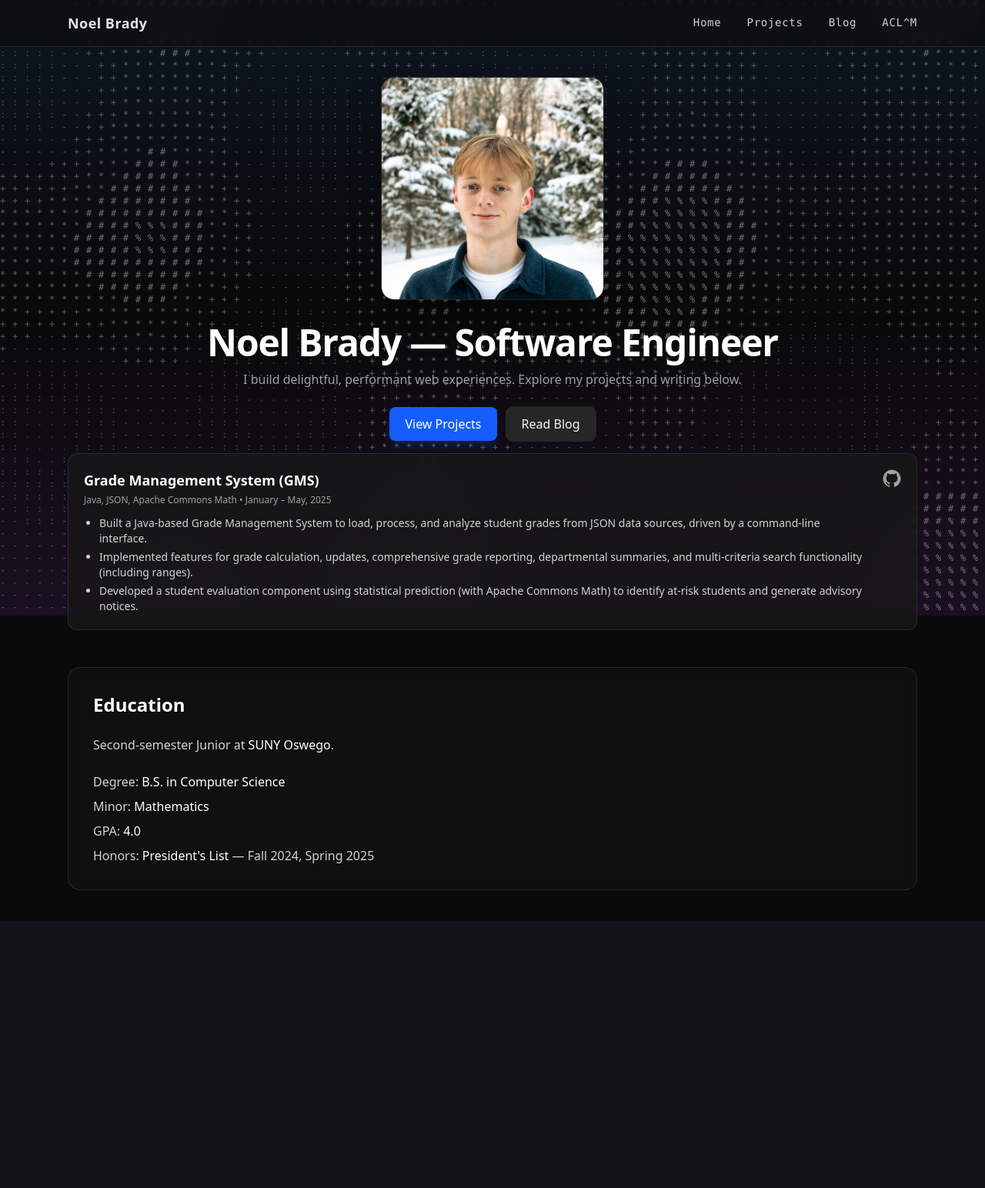
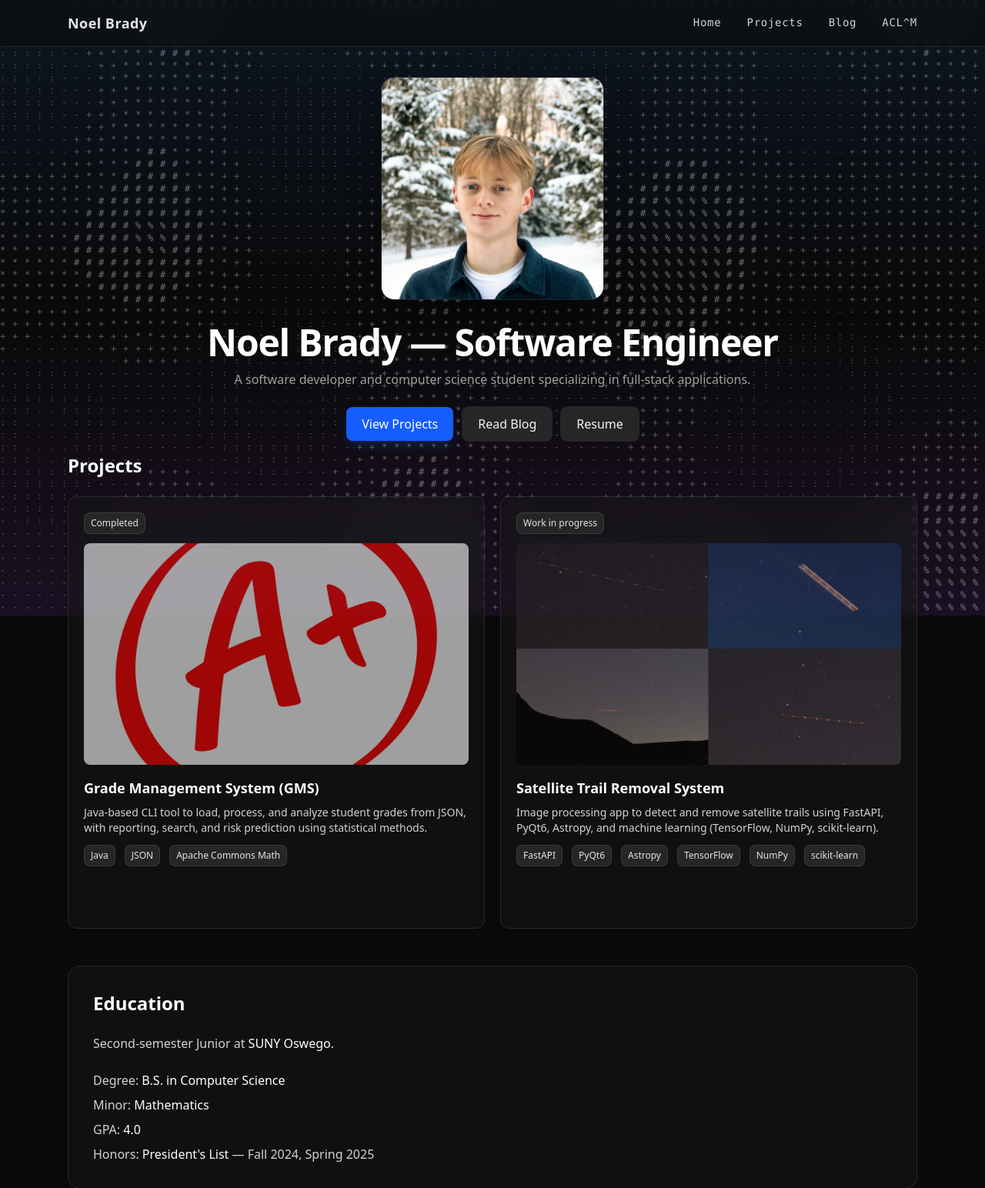
Before and after one commit to NBBrathen/personal_site, a Django app: page / in a window 1280 px wide. Shown: the top 1544 px of the page at 77% size. Before the commit the page ends 1197 px from the top, so only its background shows below. Run offline with Django 5.2, Linux system fonts and the light colour scheme; style sheets or scripts are compiled from the project's sources.

Commit message:
Updated projects view

```diff
--- a/core/templates/core/home.html
+++ b/core/templates/core/home.html
@@ -4,6 +4,18 @@
 {% block title %}Home • Personal Website{% endblock %}
 
 {% block content %}
+<style>
+	.card { transition: transform .2s ease, box-shadow .2s ease; }
+	.card:hover { transform: translateY(-4px); }
+	.card-cta { opacity: 0; transform: translateY(6px); transition: opacity .2s ease, transform .2s ease; }
+	.card:hover .card-cta { opacity: 1; transform: translateY(0); }
+	.tag { display: inline-block; padding: 4px 8px; border-radius: 8px; border: 1px solid rgba(255,255,255,.1); background-color: #262626; color: #e5e5e5; font-size: .75rem; }
+	.card-media { opacity: .6; transition: opacity .2s ease; }
+	.card:hover .card-media { opacity: 1; }
+	.cta-swap .hover-label { display: none; }
+	.cta-swap:hover .default-label { display: none; }
+	.cta-swap:hover .hover-label { display: inline; }
+</style>
 <section class="mx-auto max-w-6xl space-y-12">
 	<div class="mb-4 grid gap-8 md:grid-cols-[1fr,380px] items-center" data-reveal>
 		<div class="justify-self-center">
@@ -11,34 +23,57 @@
 		</div>
 		<div class="text-center">
 			<h1 class="text-4xl sm:text-5xl font-extrabold tracking-tight text-white">Noel Brady — Software Engineer</h1>
-			<p class="mt-3 text-neutral-400 max-w-2xl mx-auto">I build delightful, performant web experiences. Explore my projects and writing below.</p>
+			<p class="mt-3 text-neutral-400 max-w-2xl mx-auto">A software developer and computer science student specializing in full-stack applications.</p>
 			<div class="mt-6 flex items-center justify-center gap-3">
 				<a class="hover-card inline-block rounded-lg bg-blue-600 px-5 py-2.5 font-medium text-white shadow-lg shadow-blue-600/20" href="#projects">View Projects</a>
 				<a class="hover-card inline-block rounded-lg bg-neutral-800 px-5 py-2.5 font-medium text-neutral-100 ring-1 ring-white/10" href="{% url 'blog' %}">Read Blog</a>
+				<a class="hover-card inline-block rounded-lg bg-neutral-800 px-5 py-2.5 font-medium text-neutral-100 ring-1 ring-white/10" href="{% static 'resume.pdf' %}" target="_blank" rel="noopener">Resume</a>
 			</div>
 		</div>
 	</div>
 
-	<div id="projects" class="grid gap-5 sm:grid-cols-2" data-reveal>
-		<div class="hover-card rounded-xl border border-white/10 bg-neutral-900/80 backdrop-blur p-5 sm:col-span-2">
-			<div class="flex items-start justify-between gap-4">
-				<div class="min-w-0">
-					<h3 class="text-lg font-semibold text-white">Grade Management System (GMS)</h3>
-					<p class="mt-1 text-xs text-neutral-400">Java, JSON, Apache Commons Math • January – May, 2025</p>
-					<ul class="mt-3 space-y-1 text-sm text-neutral-300 list-disc pl-5">
-						<li>Built a Java-based Grade Management System to load, process, and analyze student grades from JSON data sources, driven by a command-line interface.</li>
-						<li>Implemented features for grade calculation, updates, comprehensive grade reporting, departmental summaries, and multi-criteria search functionality (including ranges).</li>
-						<li>Developed a student evaluation component using statistical prediction (with Apache Commons Math) to identify at-risk students and generate advisory notices.</li>
-					</ul>
+	<div id="projects" class="space-y-6" data-reveal>
+		<h2 class="text-2xl font-semibold text-white">Projects</h2>
+		<div class="grid gap-5 sm:grid-cols-2">
+			<div class="card rounded-xl border border-white/10 bg-neutral-900/50 backdrop-blur p-5 shadow-lg">
+				<div class="flex items-center justify-between">
+					<span class="tag">Completed</span>
 				</div>
-				<a href="https://github.com/NBBrathen/GradeManagementSystem" target="_blank" rel="noopener" aria-label="View Grade Management System on GitHub" class="shrink-0 text-neutral-400 hover:text-white">
-					<svg xmlns="http://www.w3.org/2000/svg" viewBox="0 0 24 24" fill="currentColor" class="h-6 w-6">
-						<path fill-rule="evenodd" d="M12 .5a11.5 11.5 0 0 0-3.636 22.417c.575.106.785-.246.785-.55 0-.272-.01-.992-.015-1.948-3.194.695-3.87-1.54-3.87-1.54-.523-1.329-1.277-1.683-1.277-1.683-1.044-.714.08-.699.08-.699 1.154.081 1.762 1.186 1.762 1.186 1.027 1.76 2.695 1.252 3.35.958.104-.744.402-1.252.732-1.54-2.55-.29-5.234-1.276-5.234-5.68 0-1.254.45-2.278 1.186-3.082-.12-.29-.514-1.459.112-3.042 0 0 .965-.309 3.166 1.177a10.97 10.97 0 0 1 2.883-.388c.978.005 1.964.132 2.883.388 2.2-1.486 3.164-1.177 3.164-1.177.627 1.583.234 2.752.115 3.042.738.804 1.184 1.828 1.184 3.082 0 4.416-2.69 5.386-5.253 5.671.413.353.78 1.05.78 2.118 0 1.529-.015 2.76-.015 3.136 0 .302.206.656.79.544A11.5 11.5 0 0 0 12 .5Z" clip-rule="evenodd"/>
-					</svg>
-				</a>
+				<img src="{% static 'images/grade.png' %}?v=2" alt="Grade Management System screenshot" class="card-media h-72 w-full rounded-lg object-cover mt-3" loading="lazy">
+				<h3 class="mt-4 text-lg font-semibold text-white">Grade Management System (GMS)</h3>
+				<p class="mt-2 text-sm text-neutral-300">Java-based CLI tool to load, process, and analyze student grades from JSON, with reporting, search, and risk prediction using statistical methods.</p>
+				<div class="mt-3 flex flex-wrap items-center gap-3">
+					<span class="tag">Java</span>
+					<span class="tag">JSON</span>
+					<span class="tag">Apache Commons Math</span>
+				</div>
+				<div class="mt-4">
+					<a href="https://github.com/NBBrathen/GradeManagementSystem" target="_blank" rel="noopener" class="card-cta inline-block rounded-lg bg-blue-600 px-5 py-2.5 font-medium text-white shadow-lg shadow-blue-600/20">View Details</a>
+				</div>
+			</div>
+			<div class="card rounded-xl border border-white/10 bg-neutral-900/50 backdrop-blur p-5 shadow-lg">
+				<div class="flex items-center justify-between">
+					<span class="tag">Work in progress</span>
+				</div>
+				<img src="{% static 'images/satellite.png' %}?v=3" alt="Satellite trail removal system screenshot" class="card-media h-72 w-full rounded-lg object-cover mt-3" loading="lazy">
+				<h3 class="mt-4 text-lg font-semibold text-white">Satellite Trail Removal System</h3>
+				<p class="mt-2 text-sm text-neutral-300">Image processing app to detect and remove satellite trails using FastAPI, PyQt6, Astropy, and machine learning (TensorFlow, NumPy, scikit-learn).</p>
+				<div class="mt-3 flex flex-wrap items-center gap-3">
+					<span class="tag">FastAPI</span>
+					<span class="tag">PyQt6</span>
+					<span class="tag">Astropy</span>
+					<span class="tag">TensorFlow</span>
+					<span class="tag">NumPy</span>
+					<span class="tag">scikit-learn</span>
+				</div>
+				<div class="mt-4">
+					<a href="#" class="card-cta cta-swap inline-block rounded-lg bg-blue-600 px-5 py-2.5 font-medium text-white shadow-lg shadow-blue-600/20">
+						<span class="default-label">View Details</span>
+						<span class="hover-label">Check back soon</span>
+					</a>
+				</div>
 			</div>
 		</div>
-
 	</div>
 
 	<!-- Blog section removed; dedicated page at /blog/ -->
```
Also changed, not shown: static/images/grade.png (added), static/images/satellite.png (added), 4 other files.
